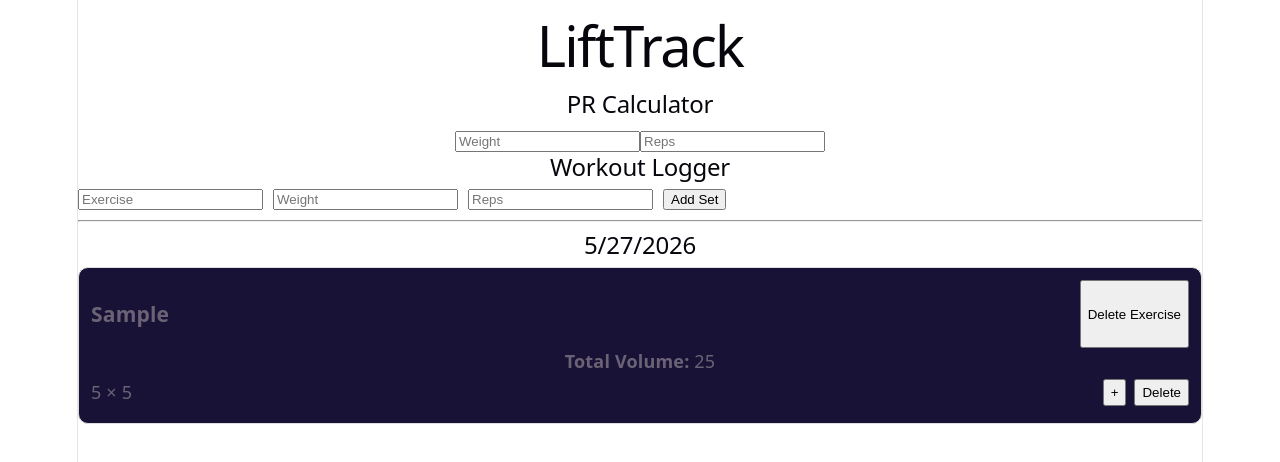
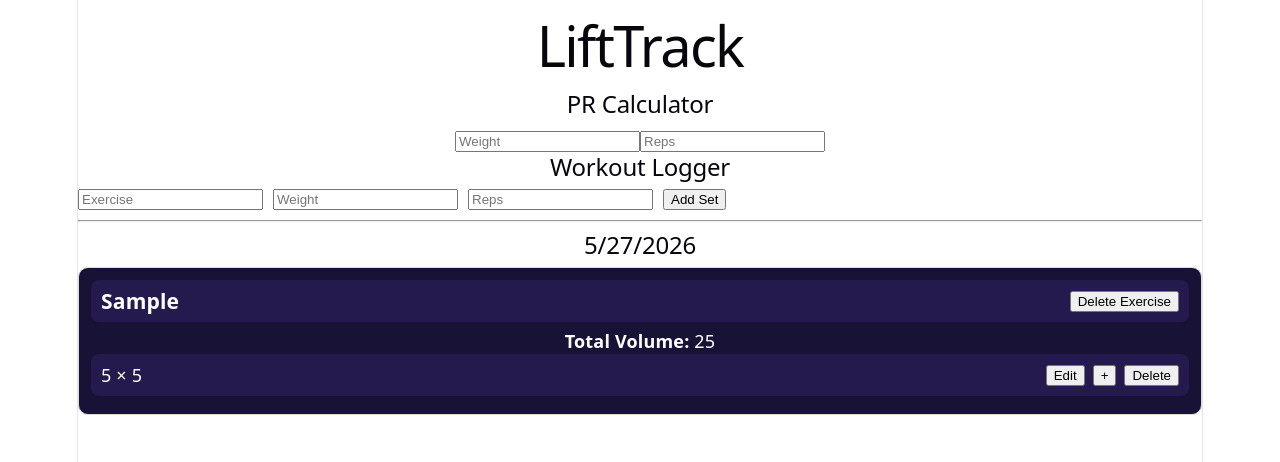
Before and after one commit to RickyRMT/LiftTrack, a React (Vite) app: page / in a window 1280 px wide. Both pictures are taken after typing "Sample", "5", "5" into the empty fields and a click on the button "Add Set". Shown: the top 462 px of the page. Built offline with nearby package versions, Linux system fonts and the light colour scheme.

Commit message:
made edit button and made it close after clicking another button

```diff
--- a/src/components/WorkoutLogger.jsx
+++ b/src/components/WorkoutLogger.jsx
@@ -1,10 +1,13 @@
-import { useState } from "react";
+import { useState, useEffect } from "react";
 
 function WorkoutLogger() {
   // Input states
   const [exercise, setExercise] = useState("");
   const [weight, setWeight] = useState("");
   const [reps, setReps] = useState("");
+  const [editingSetId, setEditingSetId] = useState(null);
+  const [editWeight, setEditWeight] = useState("");
+  const [editReps, setEditReps] = useState("");
 
   // Array that stores all workout entries
   const [workouts, setWorkouts] = useState([]);
@@ -47,7 +50,7 @@ const newWorkout = {
 
 const groupedByDate = workouts.reduce((acc, workout) => {
   const date = workout.date;
-  const key = workout.exerciseKey; // 🔥 ONLY this
+  const key = workout.exerciseKey;
 
   if (!acc[date]) acc[date] = {};
   if (!acc[date][key]) {
@@ -74,21 +77,9 @@ function formatExerciseName(name) {
     .join(" ");
 }
 
-function deleteExercise(exercise) {
-  const confirmDelete = window.confirm(
-    `Are you sure you want to delete ALL ${formatExerciseName(exercise)} sets? This cannot be undone.`
-  );
+function deleteExercise(exerciseKey) {
+  setEditingSetId(null);
 
-  if (!confirmDelete) return;
-
-  const updated = workouts.filter(
-    (w) => w.exercise.trim().toLowerCase() !== exercise
-  );
-
-  setWorkouts(updated);
-}
-
-function deleteExercise(exerciseKey) {
   const confirmDelete = window.confirm(
     "Are you sure you want to delete this entire exercise?"
   );
@@ -101,10 +92,14 @@ function deleteExercise(exerciseKey) {
 }
 
 function deleteSet(id) {
+  setEditingSetId(null);
+
   setWorkouts((prev) => prev.filter((w) => w.id !== id));
 }
 
 function duplicateSet(set) {
+  setEditingSetId(null);
+
   const newSet = {
     id: crypto.randomUUID(),
     exercise: set.exercise,
@@ -116,6 +111,48 @@ function duplicateSet(set) {
 
   setWorkouts((prev) => [...prev, newSet]);
 }
+
+function startEdit(set) {
+  setEditingSetId(set.id);
+  setEditWeight(set.weight);
+  setEditReps(set.reps);
+}
+
+function saveEdit() {
+  const w = Number(editWeight);
+  const r = Number(editReps);
+
+  if (w <= 0 || r <= 0) {
+    alert("Invalid values");
+    return;
+  }
+
+  setWorkouts((prev) =>
+    prev.map((set) =>
+      set.id === editingSetId
+        ? { ...set, weight: w, reps: r }
+        : set
+    )
+  );
+
+  setEditingSetId(null);
+  setEditWeight("");
+  setEditReps("");
+}
+
+useEffect(() => {
+  function handleKeyDown(e) {
+    if (e.key === "Escape") {
+      setEditingSetId(null);
+    }
+  }
+
+  window.addEventListener("keydown", handleKeyDown);
+
+  return () => {
+    window.removeEventListener("keydown", handleKeyDown);
+  };
+}, []);
 
 return (
   <div>
@@ -170,15 +207,31 @@ return (
             padding: "12px",
             marginBottom: "15px",
             backgroundColor: "#181236",
+            color: "#ffffff"
         }}
         >
         {/* Header row */}
-        <div style={{ display: "flex", justifyContent: "space-between" }}>
-          <h3>{formatExerciseName(group.displayName)}</h3>
+        <div
+        style={{
+        display: "flex",
+        justifyContent: "space-between",
+        alignItems: "center",
+        padding: "8px 10px",
+        marginBottom: "6px",
+        backgroundColor: "#241a4d",
+        borderRadius: "8px",
+        transition: "0.15s ease",
+        }}
+        >
+        <h3 style={{ margin: 0 }}>
+            {formatExerciseName(group.displayName)}
+        </h3>
 
+        <div style={{ display: "flex", gap: "8px", flexShrink: 0 }}>
             <button onClick={() => deleteExercise(exerciseKey)}>
             Delete Exercise
             </button>
+        </div>
         </div>
 
         <p>
@@ -187,19 +240,46 @@ return (
 
         {/* Sets */}
         {group.sets.map((set) => (
-        <div
+            <div className="setRow"
             key={set.id}
             style={{
                 display: "flex",
                 justifyContent: "space-between",
-            padding: "5px 0",
+                alignItems: "center",
+                padding: "8px 10px",
+                marginBottom: "6px",
+                backgroundColor: "#241a4d",
+                borderRadius: "8px",
             }}
             >
+    {editingSetId === set.id ? (
+      <div style={{ display: "flex", gap: "5px" }}>
+        <input
+          type="number"
+          value={editWeight}
+          onChange={(e) => setEditWeight(e.target.value)}
+          style={{ width: "60px" }}
+        />
+
+        <input
+          type="number"
+          value={editReps}
+          onChange={(e) => setEditReps(e.target.value)}
+          style={{ width: "60px" }}
+        />
+
+        <button onClick={saveEdit}>Save</button>
+        <button onClick={() => setEditingSetId(null)}>Cancel</button>
+      </div>
+    ) : (
+      <>
         <span>
           {set.weight} × {set.reps}
         </span>
 
         <div style={{ display: "flex", gap: "8px" }}>
+          <button onClick={() => startEdit(set)}>Edit</button>
+
           <button onClick={() => duplicateSet(set)}>
             +
           </button>
@@ -208,6 +288,8 @@ return (
             Delete
           </button>
         </div>
+      </>
+    )}
   </div>
 ))}
       </div>
```
Lines whose indentation alone changed are shown as unchanged.
